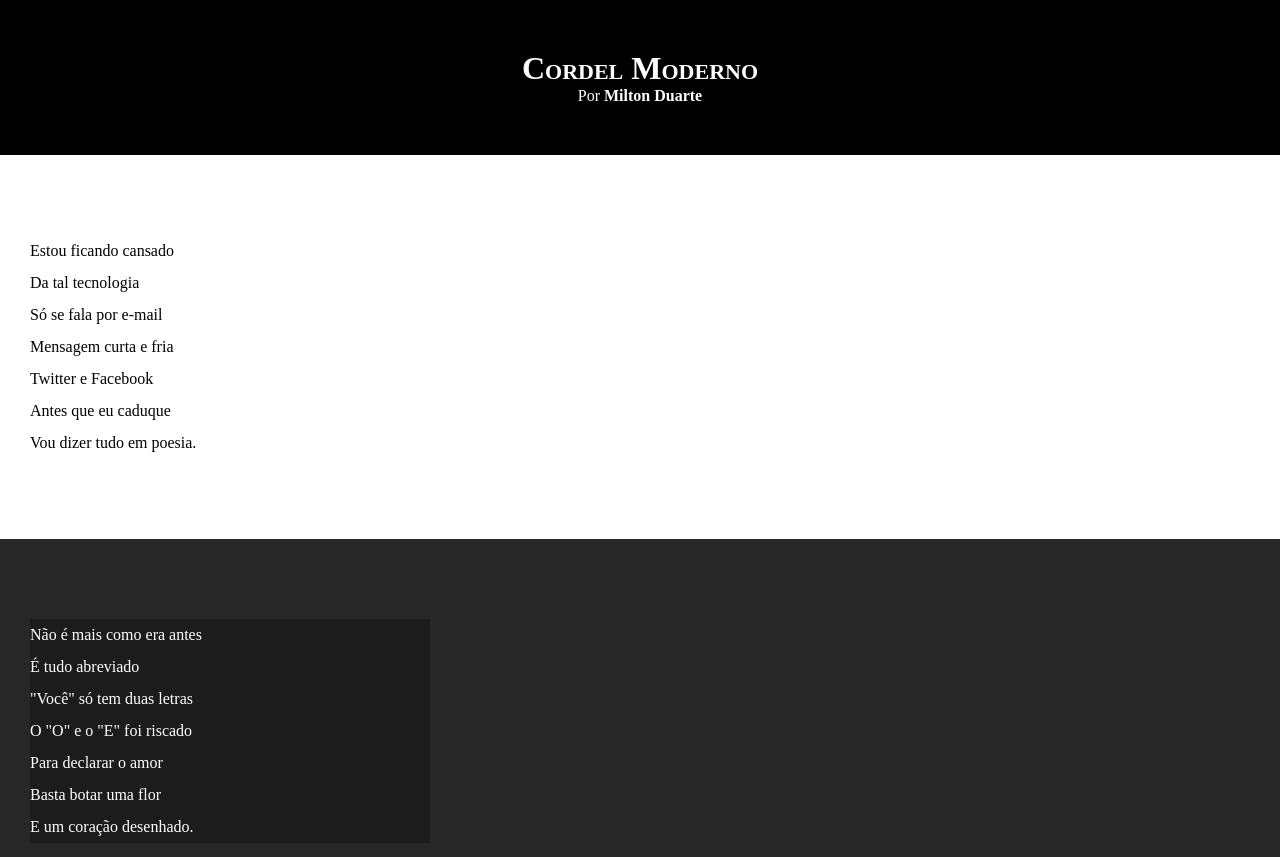
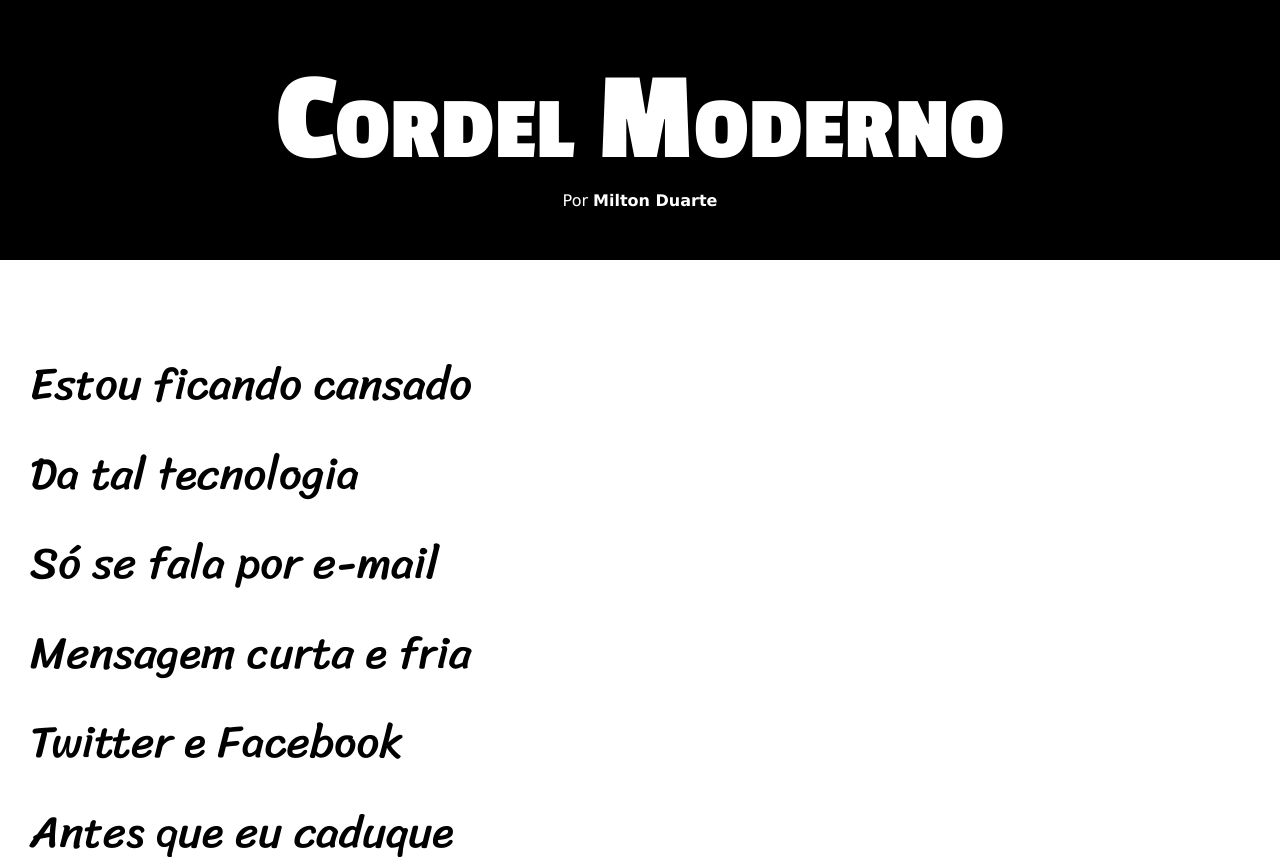
Before and after one commit to andrevpcouto/projeto-cordel, a plain HTML site: page index.html in a window 1280 px wide. Shown: the top 857 px of the page. Drawn offline with Linux system fonts and the light colour scheme.

Commit message:
Update style.css

```diff
--- a/estilo/style.css
+++ b/estilo/style.css
@@ -1,4 +1,14 @@
 @charset "UTF-8";
+
+@import url('https://fonts.googleapis.com/css2?family=Passion+One:wght@400;700;900&display=swap');
+
+@import url('https://fonts.googleapis.com/css2?family=Sriracha&display=swap');
+
+:root{
+    --fonte1: Verdana, Geneva, Tahoma, sans-serif;
+    --fonte2: "Passion One", sans-serif;
+    --fonte3: "Sriracha", cursive;
+}
 
 *{
     margin: 0px;
@@ -8,6 +18,7 @@
 html, body{
     min-height: 100vh;
     background-color: darkgray;
+    font-family: var(--fonte1);
 }
 
 header{
@@ -19,6 +30,8 @@ header{
 header > h1{
     padding-top: 50px;
     font-variant: small-caps;
+    font-family: var(--fonte2);
+    font-size: 10vw;
 }
 
 header > p{
@@ -40,6 +53,8 @@ section{
     padding-bottom: 10vh;
     padding-left: 30px;
     line-height: 2em;
+    font-family: var(--fonte3);
+    font-size: 3.5vw;
 }
 
 section.normal {
@@ -53,7 +68,8 @@ section.imagem {
 }
 
 section.imagem > p {
-    width: 400px ;
+    display: inline-block;
+    padding: 5px;
     background-color: rgba(0, 0, 0, 0.295);
 }
 
```
